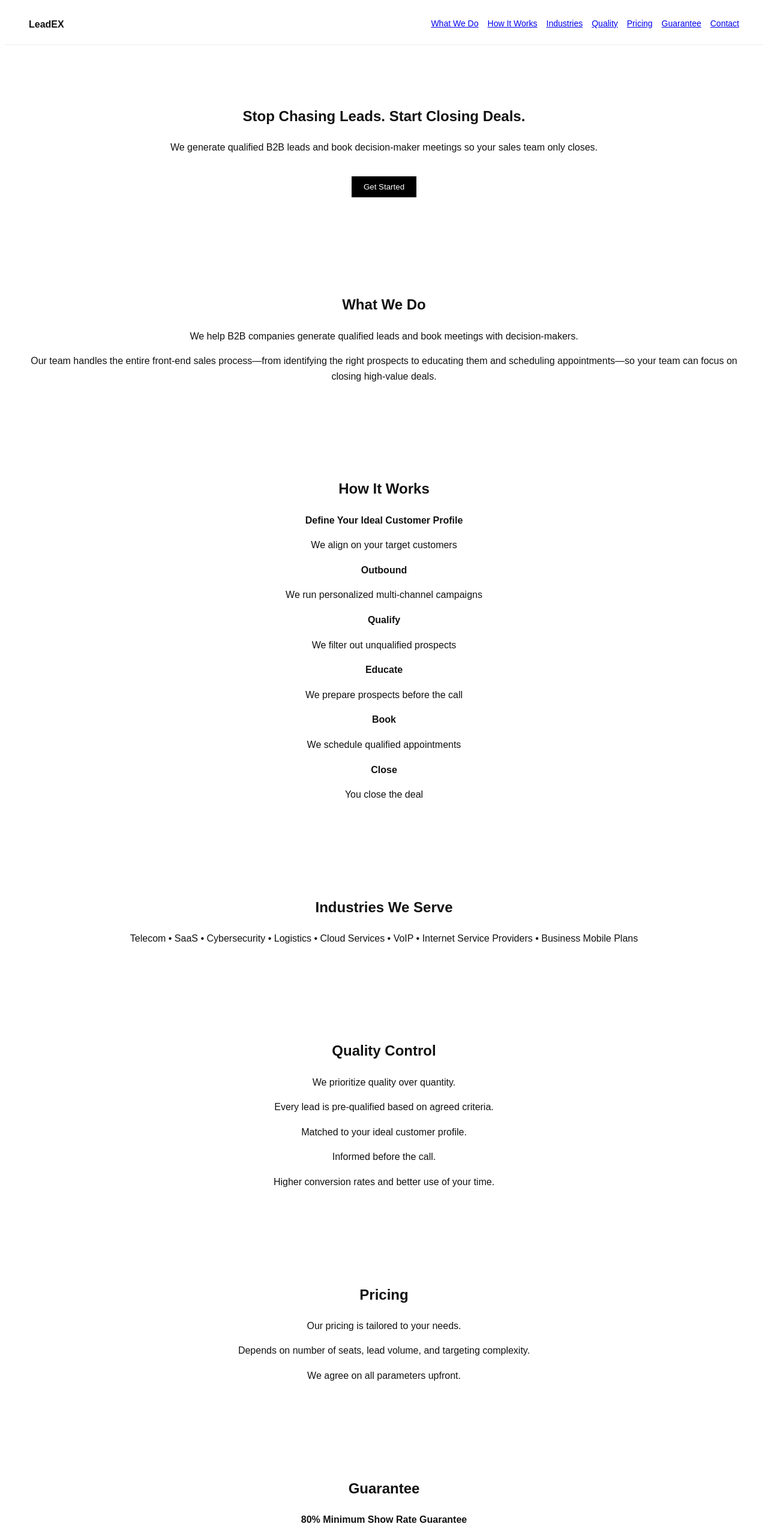
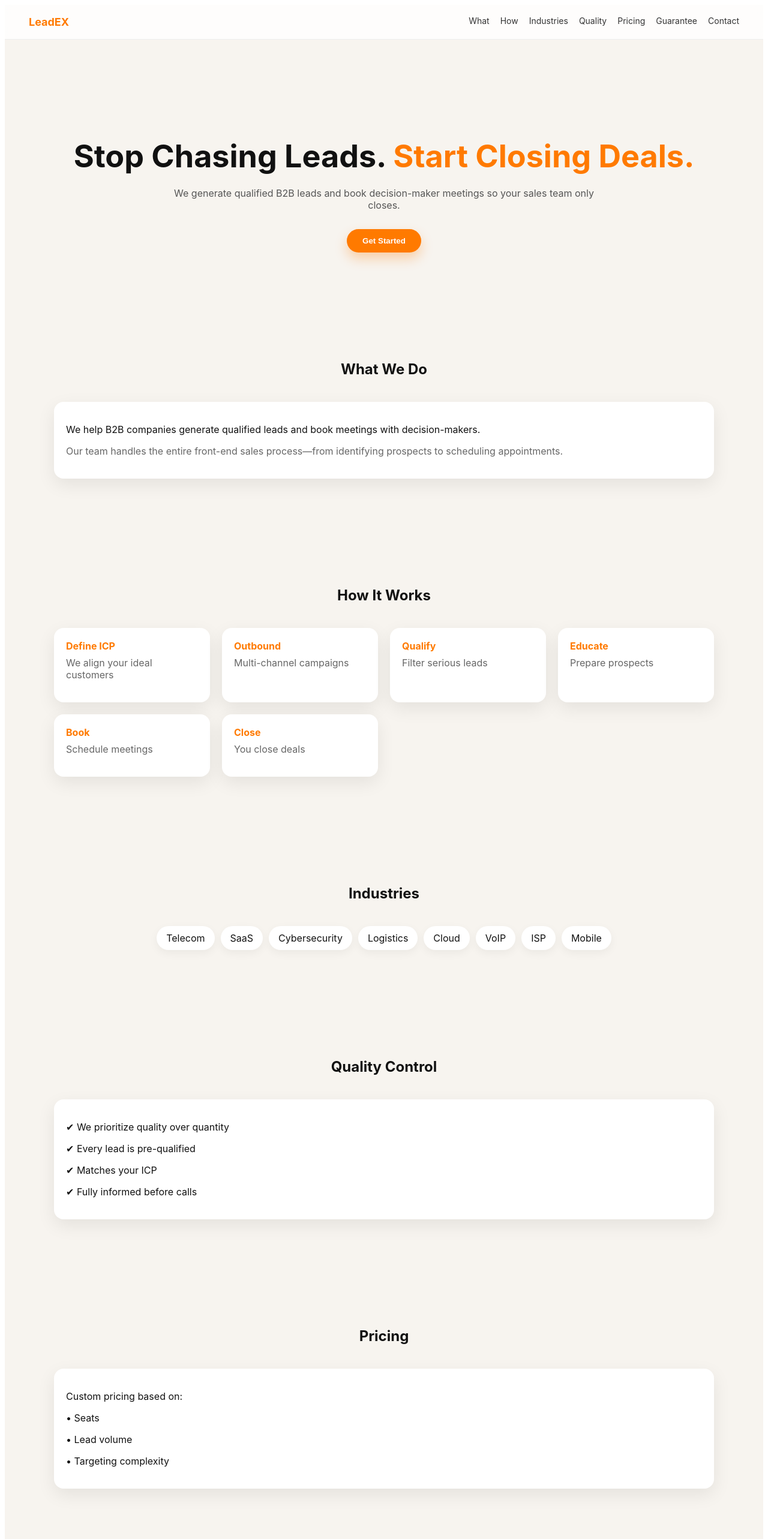
Before and after one commit to youssefamrr0582-debug/leadex-au, a React (Vite) app: page / in a window 1280 px wide. Shown: the top 2566 px of the page at 60% size. Built offline with nearby package versions, Linux system fonts and the light colour scheme.

Commit message:
Update App.jsx

```diff
--- a/src/App.jsx
+++ b/src/App.jsx
@@ -1,141 +1,232 @@
+import { useEffect, useState } from "react";
+
 export default function App() {
+  const [loaded, setLoaded] = useState(false);
+
+  useEffect(() => {
+    const t = setTimeout(() => setLoaded(true), 500);
+    return () => clearTimeout(t);
+  }, []);
+
+  if (!loaded) {
     return (
-    <div style={{ fontFamily: "Arial", color: "#111", lineHeight: "1.6" }}>
+      <div style={{
+        height: "100vh",
+        display: "flex",
+        alignItems: "center",
+        justifyContent: "center",
+        background: "#0f0f0f",
+        color: "#ff7a00",
+        fontSize: "42px",
+        fontWeight: "700",
+        letterSpacing: "2px"
+      }}>
+        LeadEX
+      </div>
+    );
+  }
+
+  const card = {
+    background: "white",
+    borderRadius: "16px",
+    padding: "20px",
+    boxShadow: "0 10px 30px rgba(0,0,0,0.08)",
+    transition: "0.3s"
+  };
+
+  const section = {
+    padding: "80px 20px",
+    maxWidth: "1100px",
+    margin: "0 auto"
+  };
+
+  return (
+    <div style={{ fontFamily: "Inter, Arial", background: "#f7f4ef", color: "#111" }}>
 
       {/* NAVBAR */}
       <header style={{
+        position: "sticky",
+        top: 0,
+        background: "rgba(255,255,255,0.8)",
+        backdropFilter: "blur(10px)",
         display: "flex",
         justifyContent: "space-between",
-        padding: "20px 40px",
+        padding: "18px 40px",
         borderBottom: "1px solid #eee",
-        position: "sticky",
-        top: 0,
-        background: "white"
+        zIndex: 100
       }}>
-        <b>LeadEX</b>
-        <div style={{ display: "flex", gap: "15px", fontSize: "14px" }}>
-          <a href="#what">What We Do</a>
-          <a href="#how">How It Works</a>
-          <a href="#industries">Industries</a>
-          <a href="#quality">Quality</a>
-          <a href="#pricing">Pricing</a>
-          <a href="#guarantee">Guarantee</a>
-          <a href="#contact">Contact</a>
+        <b style={{ fontSize: "18px", color: "#ff7a00" }}>LeadEX</b>
+
+        <div style={{ display: "flex", gap: "18px", fontSize: "14px" }}>
+          {["What","How","Industries","Quality","Pricing","Guarantee","Contact"].map((t) => (
+            <a key={t} href={`#${t.toLowerCase()}`} style={{ textDecoration: "none", color: "#333" }}>
+              {t}
+            </a>
+          ))}
         </div>
       </header>
 
       {/* HERO */}
-      <section style={{ textAlign: "center", padding: "80px 20px" }}>
-        <h1>Stop Chasing Leads. Start Closing Deals.</h1>
-        <p>
+      <section style={{
+        ...section,
+        textAlign: "center",
+        paddingTop: "120px"
+      }}>
+        <h1 style={{ fontSize: "52px", marginBottom: "20px" }}>
+          Stop Chasing Leads. <span style={{ color: "#ff7a00" }}>Start Closing Deals.</span>
+        </h1>
+
+        <p style={{ maxWidth: "700px", margin: "0 auto", color: "#555" }}>
           We generate qualified B2B leads and book decision-maker meetings so your sales team only closes.
         </p>
+
         <button style={{
-          marginTop: "20px",
-          padding: "10px 20px",
-          background: "black",
+          marginTop: "30px",
+          padding: "12px 26px",
+          borderRadius: "999px",
+          border: "none",
+          background: "#ff7a00",
           color: "white",
-          border: "none"
+          fontWeight: "bold",
+          cursor: "pointer",
+          boxShadow: "0 10px 20px rgba(255,122,0,0.3)"
         }}>
           Get Started
         </button>
       </section>
 
       {/* WHAT WE DO */}
-      <section id="what" style={{ padding: "60px 20px", textAlign: "center" }}>
-        <h2>What We Do</h2>
+      <section id="what" style={section}>
+        <h2 style={{ textAlign: "center", marginBottom: "40px" }}>What We Do</h2>
+
+        <div style={card}>
           <p>
             We help B2B companies generate qualified leads and book meetings with decision-makers.
           </p>
-        <p>
-          Our team handles the entire front-end sales process—from identifying the right prospects to educating them and scheduling appointments—so your team can focus on closing high-value deals.
+          <p style={{ marginTop: "10px", color: "#666" }}>
+            Our team handles the entire front-end sales process—from identifying prospects to scheduling appointments.
           </p>
+        </div>
       </section>
 
       {/* HOW IT WORKS */}
-      <section id="how" style={{ padding: "60px 20px", textAlign: "center" }}>
-        <h2>How It Works</h2>
+      <section id="how" style={section}>
+        <h2 style={{ textAlign: "center", marginBottom: "40px" }}>How It Works</h2>
 
-        <p><b>Define Your Ideal Customer Profile</b></p>
-        <p>We align on your target customers</p>
-
-        <p><b>Outbound</b></p>
-        <p>We run personalized multi-channel campaigns</p>
-
-        <p><b>Qualify</b></p>
-        <p>We filter out unqualified prospects</p>
-
-        <p><b>Educate</b></p>
-        <p>We prepare prospects before the call</p>
-
-        <p><b>Book</b></p>
-        <p>We schedule qualified appointments</p>
-
-        <p><b>Close</b></p>
-        <p>You close the deal</p>
+        <div style={{
+          display: "grid",
+          gridTemplateColumns: "repeat(auto-fit, minmax(220px, 1fr))",
+          gap: "20px"
+        }}>
+          {[
+            ["Define ICP", "We align your ideal customers"],
+            ["Outbound", "Multi-channel campaigns"],
+            ["Qualify", "Filter serious leads"],
+            ["Educate", "Prepare prospects"],
+            ["Book", "Schedule meetings"],
+            ["Close", "You close deals"]
+          ].map((i, idx) => (
+            <div key={idx} style={card}>
+              <b style={{ color: "#ff7a00" }}>{i[0]}</b>
+              <p style={{ marginTop: "8px", color: "#666" }}>{i[1]}</p>
+            </div>
+          ))}
+        </div>
       </section>
 
       {/* INDUSTRIES */}
-      <section id="industries" style={{ padding: "60px 20px", textAlign: "center" }}>
-        <h2>Industries We Serve</h2>
-        <p>
-          Telecom • SaaS • Cybersecurity • Logistics • Cloud Services • VoIP • Internet Service Providers • Business Mobile Plans
-        </p>
+      <section id="industries" style={section}>
+        <h2 style={{ textAlign: "center", marginBottom: "40px" }}>Industries</h2>
+
+        <div style={{
+          display: "flex",
+          flexWrap: "wrap",
+          gap: "10px",
+          justifyContent: "center"
+        }}>
+          {["Telecom","SaaS","Cybersecurity","Logistics","Cloud","VoIP","ISP","Mobile"].map((i) => (
+            <span key={i} style={{
+              padding: "10px 16px",
+              background: "white",
+              borderRadius: "999px",
+              boxShadow: "0 5px 15px rgba(0,0,0,0.05)"
+            }}>
+              {i}
+            </span>
+          ))}
+        </div>
       </section>
 
       {/* QUALITY */}
-      <section id="quality" style={{ padding: "60px 20px", textAlign: "center" }}>
-        <h2>Quality Control</h2>
-        <p>We prioritize quality over quantity.</p>
-        <p>Every lead is pre-qualified based on agreed criteria.</p>
-        <p>Matched to your ideal customer profile.</p>
-        <p>Informed before the call.</p>
-        <p>Higher conversion rates and better use of your time.</p>
+      <section id="quality" style={section}>
+        <h2 style={{ textAlign: "center", marginBottom: "40px" }}>Quality Control</h2>
+
+        <div style={card}>
+          <p>✔ We prioritize quality over quantity</p>
+          <p>✔ Every lead is pre-qualified</p>
+          <p>✔ Matches your ICP</p>
+          <p>✔ Fully informed before calls</p>
+        </div>
       </section>
 
       {/* PRICING */}
-      <section id="pricing" style={{ padding: "60px 20px", textAlign: "center" }}>
-        <h2>Pricing</h2>
-        <p>Our pricing is tailored to your needs.</p>
-        <p>Depends on number of seats, lead volume, and targeting complexity.</p>
-        <p>We agree on all parameters upfront.</p>
+      <section id="pricing" style={section}>
+        <h2 style={{ textAlign: "center", marginBottom: "40px" }}>Pricing</h2>
+
+        <div style={card}>
+          <p>Custom pricing based on:</p>
+          <p>• Seats</p>
+          <p>• Lead volume</p>
+          <p>• Targeting complexity</p>
+        </div>
       </section>
 
       {/* GUARANTEE */}
-      <section id="guarantee" style={{ padding: "60px 20px", textAlign: "center" }}>
-        <h2>Guarantee</h2>
-        <p><b>80% Minimum Show Rate Guarantee</b></p>
-        <p>If performance drops below 80%, we will compensate you with additional meetings or credit.</p>
+      <section id="guarantee" style={section}>
+        <h2 style={{ textAlign: "center", marginBottom: "40px" }}>Guarantee</h2>
+
+        <div style={{
+          ...card,
+          border: "2px solid #ff7a00"
+        }}>
+          <b style={{ color: "#ff7a00" }}>80% Minimum Show Rate</b>
+          <p style={{ marginTop: "10px" }}>
+            If performance drops below 80%, we compensate with extra meetings or credit.
+          </p>
+        </div>
       </section>
 
       {/* CONTACT */}
-      <section id="contact" style={{ padding: "60px 20px", textAlign: "center" }}>
-        <h2>Contact Us</h2>
+      <section id="contact" style={section}>
+        <h2 style={{ textAlign: "center", marginBottom: "40px" }}>Contact</h2>
 
-        <p>Phone: 02 7265 1399</p>
-        <p>Email: info@lea-dex.com</p>
+        <div style={{ ...card, textAlign: "center" }}>
+          <p>📞 02 7265 1399</p>
+          <p>✉️ info@lea-dex.com</p>
 
           <div style={{ marginTop: "20px" }}>
-          <input placeholder="Name" /><br /><br />
-          <input placeholder="Email" /><br /><br />
-          <textarea placeholder="Message" /><br /><br />
+            <input placeholder="Name" style={{ margin: "5px", padding: "8px" }} />
+            <input placeholder="Email" style={{ margin: "5px", padding: "8px" }} />
+            <br />
+            <textarea placeholder="Message" style={{ marginTop: "10px", padding: "8px", width: "80%" }} />
+            <br />
+
             <button style={{
+              marginTop: "10px",
               padding: "10px 20px",
-            background: "black",
+              background: "#ff7a00",
+              border: "none",
               color: "white",
-            border: "none"
+              borderRadius: "8px"
             }}>
               Send
             </button>
           </div>
-
-        <p style={{ fontSize: "12px", marginTop: "20px" }}>
-          We'll get back to you shortly
-        </p>
+        </div>
       </section>
 
       {/* FOOTER */}
-      <footer style={{ textAlign: "center", padding: "20px", fontSize: "12px" }}>
+      <footer style={{ textAlign: "center", padding: "30px", fontSize: "12px", color: "#777" }}>
         © 2026 LeadEX
       </footer>
 
```
Lines whose indentation alone changed are shown as unchanged.
